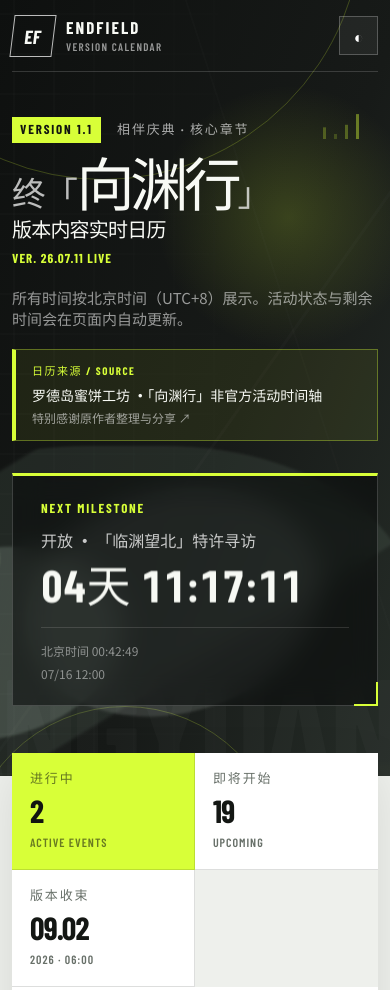
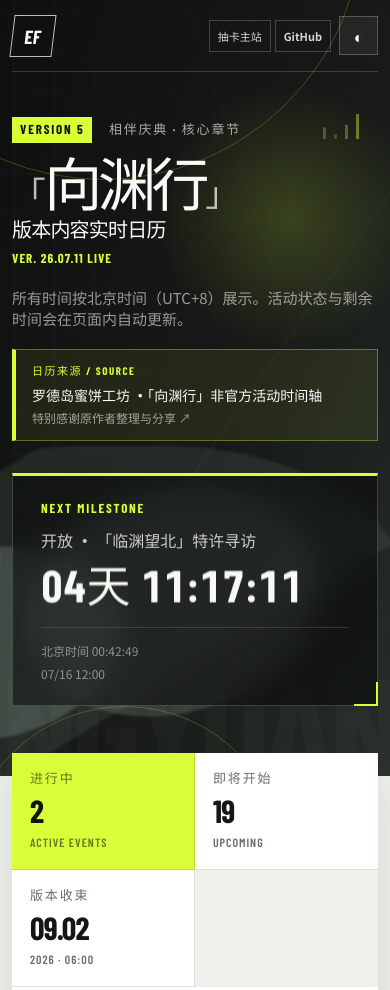
Before and after one commit to MoguJunn/endfield-version-calendar, a website: page index.html in a window 390 px wide. Shown: the top 990 px of the page. Drawn offline with nearby package versions, Linux system fonts and the light colour scheme; no server answers; a web font is replaced by a local one.

Commit message:
feat: 更新版本标识与项目导航
在页面顶部提供主站和源码入口，并将标题与版本标识更新为当前展示内容。

```diff
--- a/index.html
+++ b/index.html
@@ -35,6 +35,18 @@
             </span>
           </a>
           <div class="topbar-actions">
+            <div class="project-links" aria-label="项目链接">
+              <a
+                href="https://ef-gacha.mogujun.icu"
+                target="_blank"
+                rel="noopener noreferrer"
+              >抽卡主站 <span>MAIN SITE ↗</span></a>
+              <a
+                href="https://github.com/MoguJunn/endfield-version-calendar"
+                target="_blank"
+                rel="noopener noreferrer"
+              >GitHub <span>SOURCE ↗</span></a>
+            </div>
             <span class="sync-state" id="syncState"><i></i><span>正在连接主站数据</span></span>
             <button class="icon-button" id="themeToggle" type="button" aria-label="切换明暗主题">
               <span class="theme-icon" aria-hidden="true">◐</span>
@@ -44,8 +56,8 @@
 
         <div class="hero-content" id="top">
           <div class="hero-copy">
-            <p class="eyebrow"><span>VERSION 1.1</span> 相伴庆典 · 核心章节</p>
-            <h1><span class="title-prefix">终「</span>向渊行<span class="title-prefix">」</span></h1>
+            <p class="eyebrow"><span>VERSION 5</span> 相伴庆典 · 核心章节</p>
+            <h1><span class="title-prefix">「</span>向渊行<span class="title-prefix">」</span></h1>
             <div class="hero-subline">
               <strong>版本内容实时日历</strong>
               <span>VER. 26.07.11 LIVE</span>
--- a/scripts/verify-site.mjs
+++ b/scripts/verify-site.mjs
@@ -28,6 +28,10 @@
   [html.includes('name="viewport"'), "页面缺少移动端 viewport"],
   [html.includes('https://www.bilibili.com/opus/1223774493520953353'), "页面缺少日历来源链接"],
   [html.includes("罗德岛蜜饼工坊"), "页面缺少日历来源致谢"],
+  [html.includes('href="https://ef-gacha.mogujun.icu"'), "页面缺少抽卡主站链接"],
+  [html.includes('href="https://github.com/MoguJunn/endfield-version-calendar"'), "页面缺少 GitHub 仓库链接"],
+  [html.includes("VERSION 5"), "页面版本号不是 Version 5"],
+  [html.includes('<h1><span class="title-prefix">「</span>向渊行'), "页面主标题格式不正确"],
   [css.includes("@media (max-width: 640px)"), "缺少移动端响应式样式"],
   [css.includes("prefers-reduced-motion"), "缺少动画降级支持"],
   [js.includes('timeZone: "Asia/Shanghai"'), "实时计算未固定为北京时间"],
--- a/styles.css
+++ b/styles.css
@@ -67,6 +67,7 @@
 .timeline-scroll:focus-visible,
 .event-bar:focus-visible,
 .source-credit:focus-visible,
+.project-links a:focus-visible,
 footer a:focus-visible {
   outline: 3px solid var(--accent-strong);
   outline-offset: 3px;
@@ -251,6 +252,35 @@
 
 .topbar-actions {
   gap: 18px;
+}
+
+.project-links {
+  display: flex;
+  align-items: center;
+  gap: 8px;
+}
+
+.project-links a {
+  padding: 8px 10px;
+  border: 1px solid rgba(255, 255, 255, 0.2);
+  color: rgba(255, 255, 255, 0.82);
+  font-size: 12px;
+  font-weight: 700;
+  text-decoration: none;
+  transition: border-color 180ms ease, background 180ms ease, color 180ms ease;
+}
+
+.project-links a:hover {
+  border-color: var(--accent);
+  background: rgba(216, 255, 56, 0.1);
+  color: #fff;
+}
+
+.project-links a span {
+  margin-left: 5px;
+  color: var(--accent);
+  font: 700 10px/1 "Barlow Condensed", sans-serif;
+  letter-spacing: 0.08em;
 }
 
 .sync-state {
@@ -1716,6 +1746,32 @@
   }
 }
 
+@media (max-width: 760px) {
+  .topbar-actions {
+    gap: 8px;
+  }
+
+  .project-links {
+    gap: 4px;
+  }
+
+  .project-links a {
+    padding: 7px 8px;
+    font-size: 11px;
+  }
+
+  .project-links a span,
+  .sync-state {
+    display: none;
+  }
+}
+
+@media (max-width: 420px) {
+  .brand > span:last-child {
+    display: none;
+  }
+}
+
 @media (prefers-reduced-motion: reduce) {
   *,
   *::before,
```
